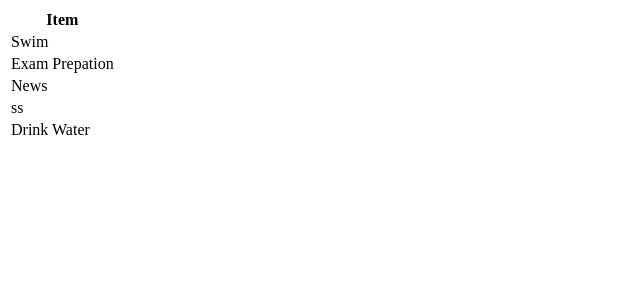
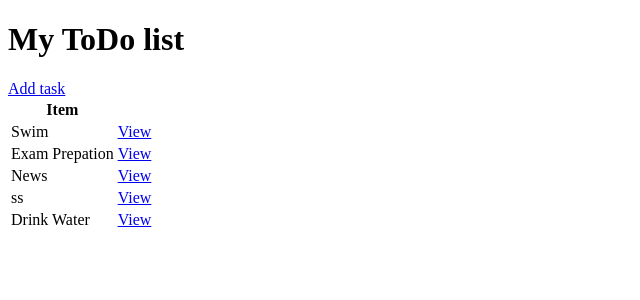
Before and after one commit to Samadseven07/ToDo-app, a Django app: page / in a window 1280 px wide. Shown: the top 300 px of the page, without its empty margins (0-640 px from the left). Run offline with Django 5.2, Linux system fonts and the light colour scheme; data comes from the database, SQL or seed files in the repository; both versions use the stored data as it was after the commit.

Commit message:
Add html file and update the the code and write more code

```diff
--- /dev/null
+++ b/base/templates/base/task.html
@@ -0,0 +1,2 @@
+<h1>Task Detail: {{task}}</h1>
+<h1>Task Detail: {{task.description}}</h1>
--- a/base/templates/base/task_detail.html
+++ /dev/null
@@ -1 +0,0 @@
-<h1>Task Detail: {{task}}</h1>
--- a/base/templates/base/task_list.html
+++ b/base/templates/base/task_list.html
@@ -6,13 +6,17 @@
     <title>My ToDo List</title>
 </head>
 <body>
+    <h1>My ToDo list</h1>
+    <a href="{% url 'task-create' %}">Add task</a>
     <table>
         <tr>
             <th>Item</th>
+            <th></th>
         </tr>
         {% for task in tasks  %}
             <tr>
                 <td>{{task.title}}</td>
+                <td><a href="{% url 'task' task.id%}">View</a></td>
             </tr>
             {% empty %}
             <h3>No Item in list</h3>
--- a/base/urls.py
+++ b/base/urls.py
@@ -1,6 +1,8 @@
 from django.urls import path
-from base.views import TaskList, TaskDetail
+from base.views import TaskList, TaskDetail, TaskCreate
+
 urlpatterns = [
     path("", TaskList.as_view(), name="tasks"),
-    path("task/<int:pk>/", TaskDetail.as_view(), name="task")
+    path("task/<int:pk>/", TaskDetail.as_view(), name="task"),
+    path("task-create/", TaskCreate.as_view(), name="task-create"),
 ]
--- a/base/views.py
+++ b/base/views.py
@@ -1,8 +1,9 @@
 from django.shortcuts import render, HttpResponse
 from django.views.generic.list import ListView
 from django.views.generic.detail import DetailView
+from django.views.generic.edit import CreateView, UpdateView
+from django.urls import reverse_lazy
 from .models import Task
-
 
 class TaskList(ListView):
     model = Task
@@ -11,3 +12,11 @@ class TaskList(ListView):
 class TaskDetail(DetailView):
     model = Task
     context_object_name = 'task'
+    template_name = "base/task.html"
+
+class TaskCreate(CreateView):
+    model = Task
+    fields = "__all__"
+    success_url = reverse_lazy("tasks")
+class TaskUpdate(UpdateView):
+    model = Task
```
Also changed, not shown: base/templates/base/task_form.html (added, +7 -0 lines), db.sqlite3.
